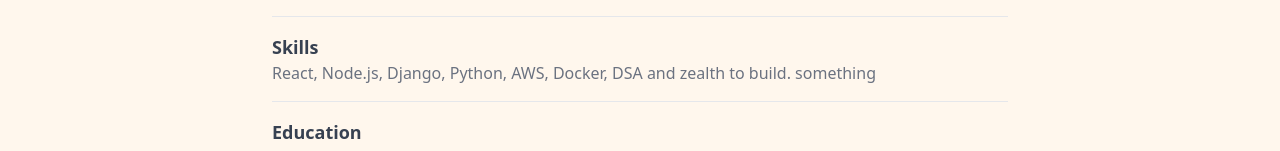
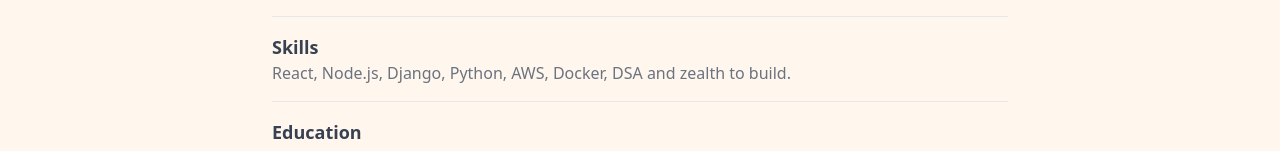
Before and after one commit to Priyamesh/priyamesh.com, a Next.js app: page / in a window 1280 px wide. Shown: the part 280-431 px from the top of the page. Built offline with nearby package versions, Linux system fonts and the light colour scheme.

Commit message:
fixed skills

```diff
--- a/src/app/home/skills.tsx
+++ b/src/app/home/skills.tsx
@@ -4,7 +4,6 @@
       <h1 className="text-lg font-semibold text-gray-700">Skills</h1>
       <p className="text-gray-500">
         React, Node.js, Django, Python, AWS, Docker, DSA and zealth to build.
-        something
       </p>
     </section>
   );
```
